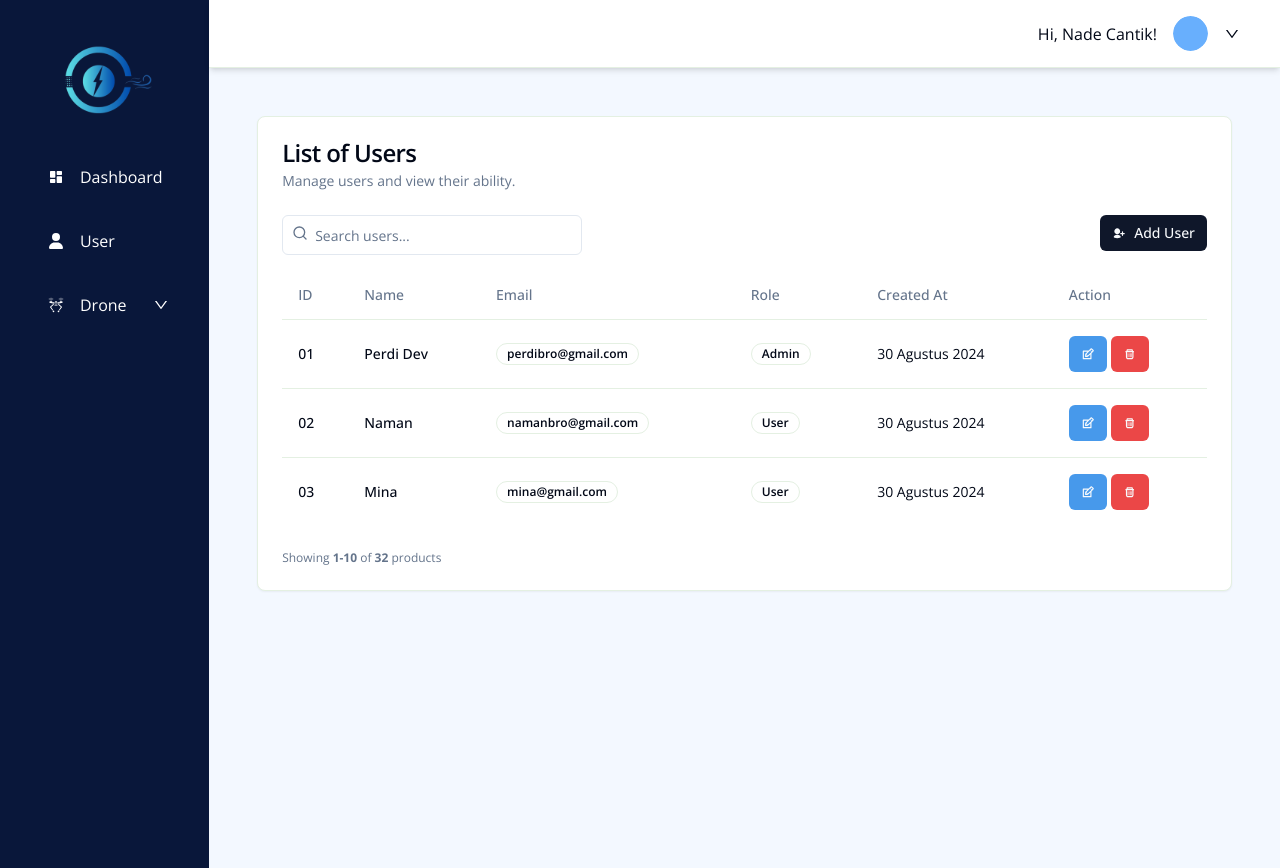
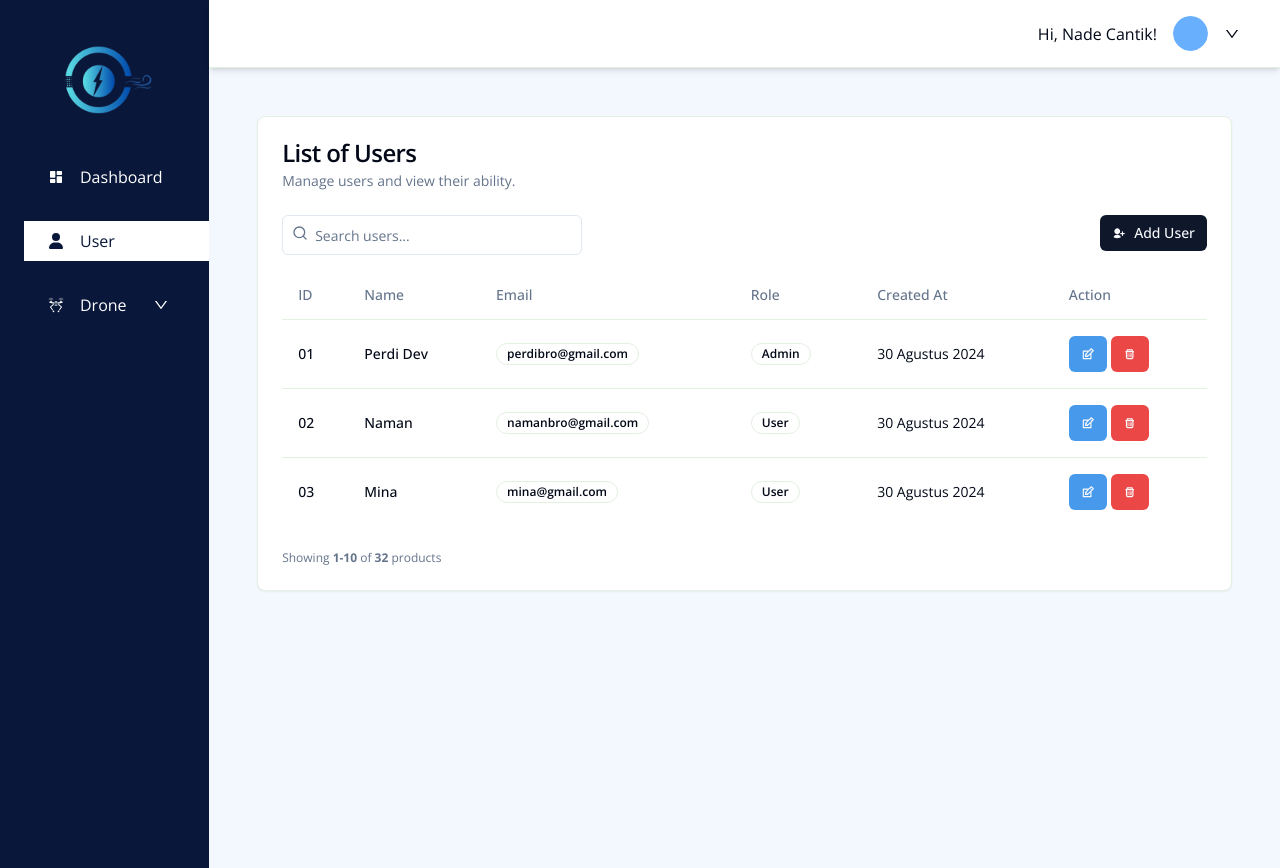
Before and after one commit to naddiyh/web_aerozonix, a Next.js app: page /admin/user in a window 1280 px wide. Built offline with nearby package versions, Linux system fonts and the light colour scheme.

Commit message:
up active sidebar

```diff
--- a/components/adminSidebar/Sidebar.tsx
+++ b/components/adminSidebar/Sidebar.tsx
@@ -4,9 +4,12 @@ import { navlink } from "./navLink";
 import Link from "next/link";
 import { AiOutlineDown, AiOutlineUp } from "react-icons/ai";
 import Image from "next/image";
+import { usePathname } from "next/navigation";
 
 export const SideBar = () => {
   const [expandedIndex, setExpandedIndex] = useState<number | null>(null);
+  const pathname = usePathname();
+
   const handleToggle = (index: number) => {
     setExpandedIndex(expandedIndex === index ? null : index);
   };
@@ -17,20 +20,30 @@ export const SideBar = () => {
         <Image src="/svg/logo.svg" width={100} height={100} alt="" />
       </div>
       <section className="flex flex-col gap-6 py-10">
-        {navlink.map((item, index) => (
+        {navlink.map((item, index) => {
+          const isActive = pathname === item.href;
+
+          return (
             <div key={index} className="flex flex-col">
               <div className="flex w-full flex-col justify-center pl-6">
                 <button
-                className="flex items-center gap-4 rounded-md py-2 pl-6 pr-10 duration-200 ease-in-out hover:bg-blue-900"
+                  className={`flex items-center gap-4 rounded-md py-2 pl-6 pr-10 duration-200 ease-in-out ${isActive ? "rounded-none bg-white text-primary-darkblue" : "hover:bg-blue-900"}`}
                   onClick={() => handleToggle(index)}
                 >
                   <Link
                     href={item.href}
                     className="flex w-full items-center gap-4"
                   >
-                  {item.icon && <item.icon className="h-4 w-4 text-white" />}
-
-                  <span className="text-white">{item.title}</span>
+                    {item.icon && (
+                      <item.icon
+                        className={`h-4 w-4 ${isActive ? "text-primary-darkblue" : "text-white"}`}
+                      />
+                    )}
+                    <span
+                      className={`text-base ${isActive ? "text-primary-darkblue" : "text-white"}`}
+                    >
+                      {item.title}
+                    </span>
                   </Link>
                   {item.sublink && (
                     <div className="text-white">
@@ -45,28 +58,40 @@ export const SideBar = () => {
 
                 {item.sublink && expandedIndex === index && (
                   <div className="flex transform flex-col gap-4 pl-6 pt-4 text-white duration-300 ease-in-out">
-                  {item.sublink.map((subitem, subindex) => (
+                    {item.sublink.map((subitem, subindex) => {
+                      const isSubitemActive = pathname === subitem.href;
+
+                      return (
                         <div
                           key={subindex}
-                      className="flex items-center gap-4 rounded-md py-2 pl-8 duration-200 ease-in-out hover:bg-blue-900"
+                          className={`flex items-center gap-4 rounded-md py-2 pl-8 duration-200 ease-in-out ${isSubitemActive ? "rounded-none bg-white text-primary-darkblue" : "hover:bg-blue-900"}`}
                         >
                           <Link href={subitem.href}>
-                        {subitem.icon && <subitem.icon className="h-4 w-4" />}
+                            {subitem.icon && (
+                              <subitem.icon
+                                className={`h-4 w-4 ${isSubitemActive ? "text-primary-darkblue" : "text-white"}`}
+                              />
+                            )}
                           </Link>
                           {subitem.href ? (
-                        <Link href={subitem.href} className="flex flex-col">
+                            <Link
+                              href={subitem.href}
+                              className={`flex flex-col ${isSubitemActive ? "text-primary-darkblue" : "text-white"}`}
+                            >
                               {subitem.title}
                             </Link>
                           ) : (
                             ""
                           )}
                         </div>
-                  ))}
+                      );
+                    })}
                   </div>
                 )}
               </div>
             </div>
-        ))}
+          );
+        })}
       </section>
     </section>
   );
```
Lines whose indentation alone changed are shown as unchanged.
